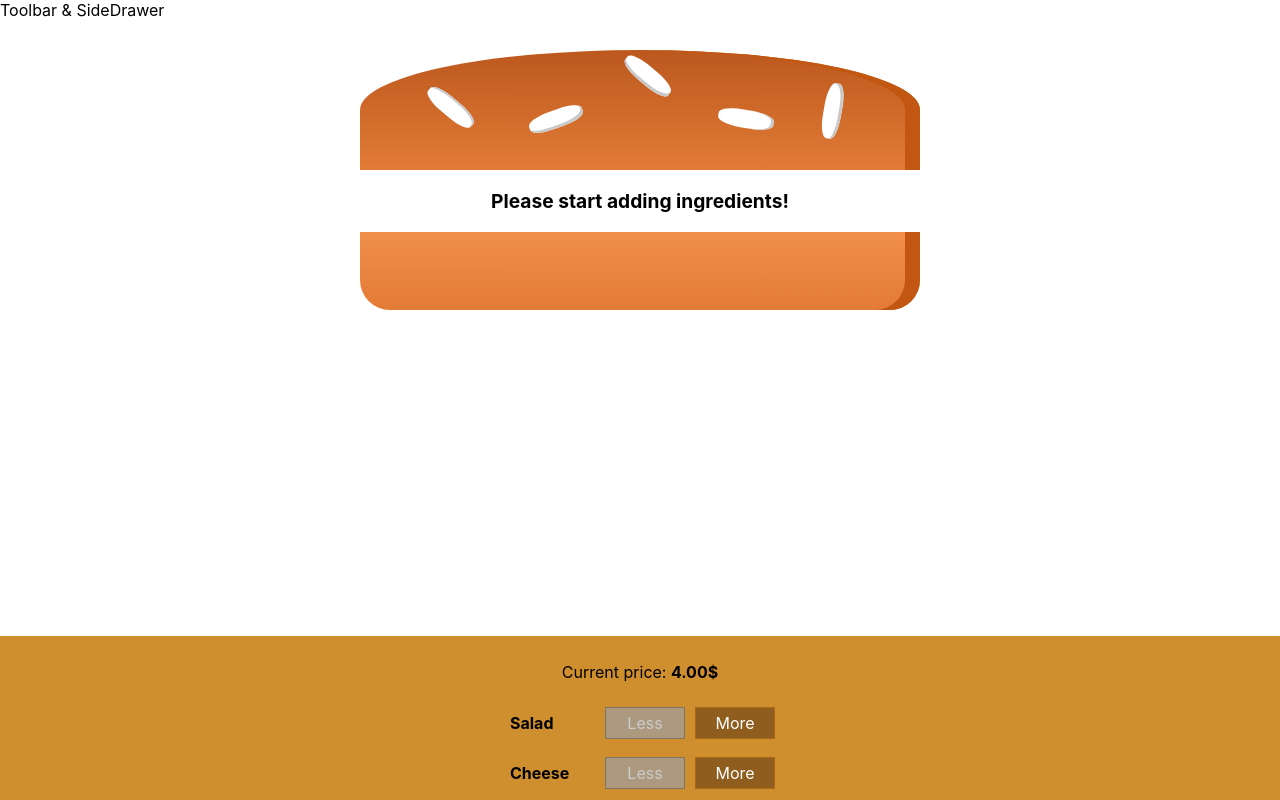
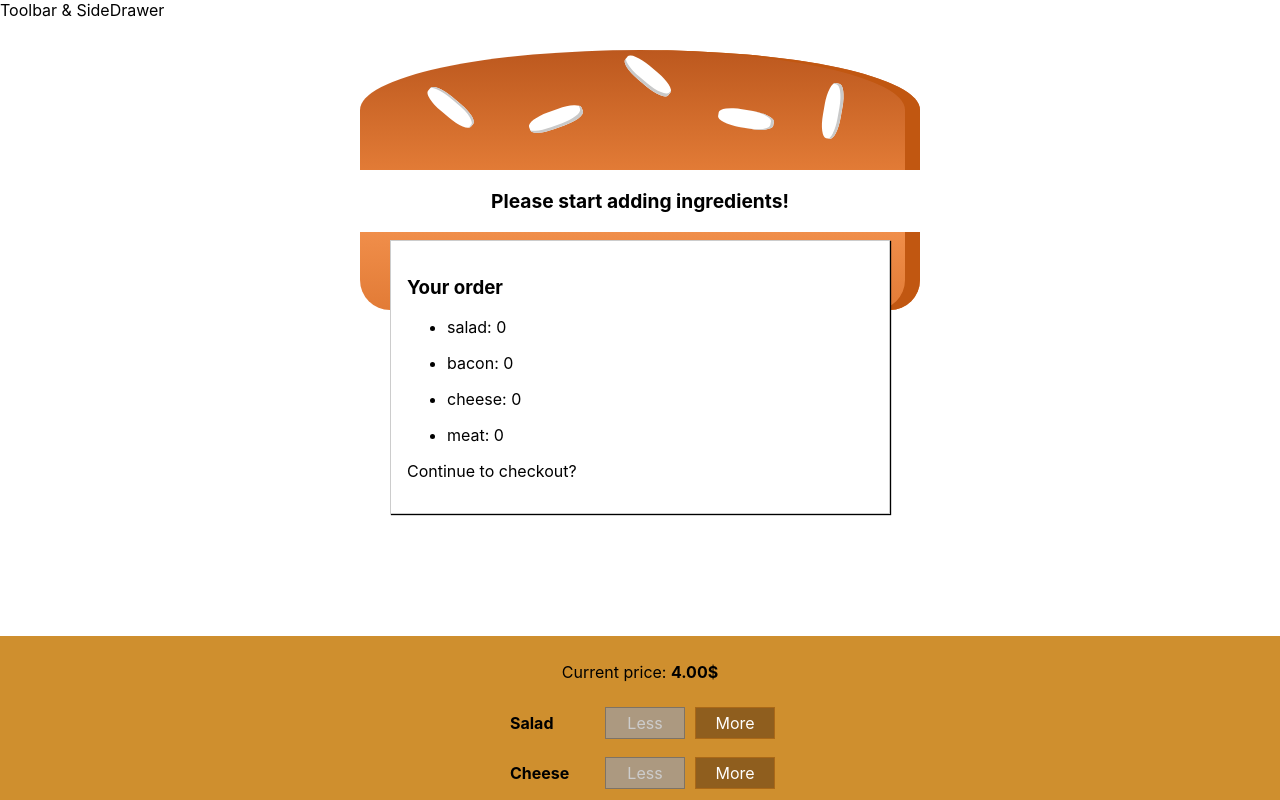
Before and after one commit to BrassMonkeyDonkey/ReactLearning, a React (Create React App) app in the folder buger-builder/: page / in a window 1280 px wide. Shown: the top 800 px of the page. Built offline with nearby package versions, Linux system fonts and the light colour scheme.

Commit message:
add order summary

```diff
--- /dev/null
+++ b/buger-builder/src/components/Burger/OrderSummary/OrderSummary.js
@@ -0,0 +1,25 @@
+import React from 'react';
+
+import Aux from '../../../hoc/Auxiliary';
+
+const OrderSummary = (props) => {
+    const ingredientSummary = Object.keys(props.ingredients).map(igKey => {
+        return (
+            <li>
+                <p><stan style={{textTransform: 'capitalized'}}>{igKey}:</stan> {props.ingredients[igKey]}</p>
+            </li>
+        )
+    })
+
+    return (
+        <Aux>
+            <h3>Your order</h3>
+            <ul>
+                {ingredientSummary}
+            </ul>
+            <p>Continue to checkout?</p>
+        </Aux>
+    )
+}
+
+export default OrderSummary;
--- /dev/null
+++ b/buger-builder/src/components/UI/Modal/Modal.js
@@ -0,0 +1,11 @@
+import React from 'react';
+
+import classes from './Modal.module.css';
+
+const modal = (props) => (
+    <div className={classes.Modal}>
+        {props.children}
+    </div>
+)
+
+export default modal;
--- /dev/null
+++ b/buger-builder/src/components/UI/Modal/Modal.module.css
@@ -0,0 +1,20 @@
+.Modal {
+    position: fixed;
+    z-index: 500;
+    background-color: white;
+    width: 70%;
+    border: 1px solid #ccc;
+    box-shadow: 1px 1px 1px black;
+    padding: 16px;
+    left: 15%;
+    top: 30%;
+    box-sizing: border-box;
+    transition: all 0.3s ease-out;
+}
+
+@media (min-width: 600px) {
+    .Modal {
+        width: 500px;
+        left: calc(50% - 250px);
+    }
+}
--- a/buger-builder/src/containers/BurgerBuilder/BurgerBuilder.js
+++ b/buger-builder/src/containers/BurgerBuilder/BurgerBuilder.js
@@ -3,6 +3,8 @@ import React, { Component } from 'react';
 import Auxiliary from '../../hoc/Auxiliary';
 import Burger from '../../components/Burger/Burger';
 import BuildControls from '../../components/Burger/BuildControls/BuildControls';
+import Modal from "../../components/UI/Modal/Modal";
+import OrderSummary from '../../components/Burger/OrderSummary/OrderSummary';
 
 const INGREDIENTS_PRICE = {
     salad: 0.5,
@@ -74,6 +76,9 @@ class BurgerBuilder extends Component {
 
         return (
             <Auxiliary>
+                <Modal >
+                    <OrderSummary ingredients={this.state.ingredients} />
+                </Modal>
                 <Burger ingredients={this.state.ingredients}/>
                 <BuildControls
                     addedIngredient={this.addedIngredientHandler}
```
